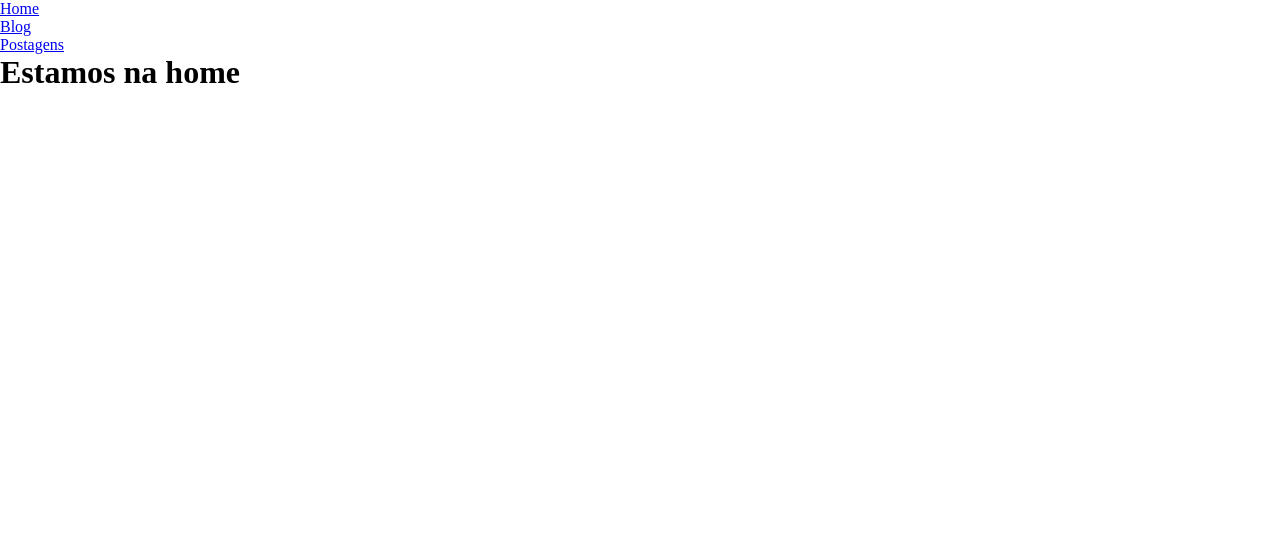
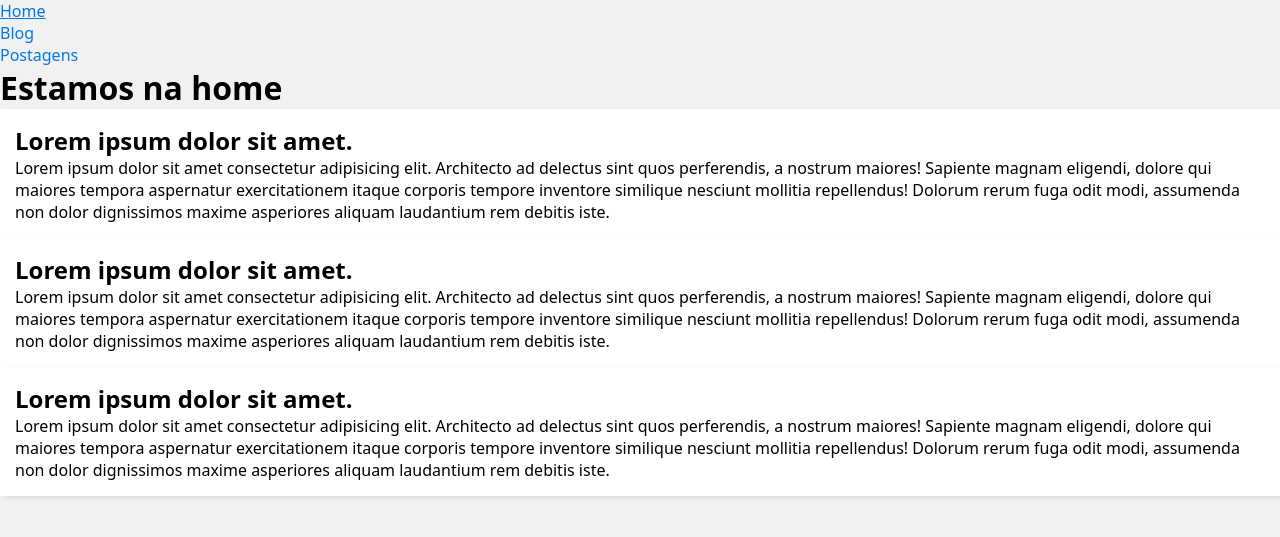
Before and after one commit to Alexandre-Gama/learning-django, a Django app: page / in a window 1280 px wide. Shown: the top 537 px of the page. Run offline with Django 5.2, Linux system fonts and the light colour scheme.

Commit message:
Criando o partial postblock.html e usando include

```diff
--- a/base/global/base.html
+++ b/base/global/base.html
@@ -1,6 +1,12 @@
 {% include "global/partials/head.html" %}
 {% include "global/partials/menu.html" %}
 
-    <h1>{% block texto %}{% endblock texto %}</h1>
-  </body>
+
+<h1>{% block texto %}{% endblock texto %}</h1>
+
+<main class="posts">
+{% include "global/partials/postblock.html" %}
+</main>
+
+</body>
 </html>
--- /dev/null
+++ b/base/global/partials/postblock.html
@@ -0,0 +1,32 @@
+<article class="post">
+    <header>
+      <h2 class="post__title">
+        Lorem ipsum dolor sit amet.
+      </h2>
+    </header>
+    <div class="post__body">
+      Lorem ipsum dolor sit amet consectetur adipisicing elit. Architecto ad delectus sint quos perferendis, a nostrum maiores! Sapiente magnam eligendi, dolore qui maiores tempora aspernatur exercitationem itaque corporis tempore inventore similique nesciunt mollitia repellendus! Dolorum rerum fuga odit modi, assumenda non dolor dignissimos maxime asperiores aliquam laudantium rem debitis iste.
+    </div>
+</article>
+
+<article class="post">
+    <header>
+      <h2 class="post__title">
+        Lorem ipsum dolor sit amet.
+      </h2>
+    </header>
+    <div class="post__body">
+      Lorem ipsum dolor sit amet consectetur adipisicing elit. Architecto ad delectus sint quos perferendis, a nostrum maiores! Sapiente magnam eligendi, dolore qui maiores tempora aspernatur exercitationem itaque corporis tempore inventore similique nesciunt mollitia repellendus! Dolorum rerum fuga odit modi, assumenda non dolor dignissimos maxime asperiores aliquam laudantium rem debitis iste.
+    </div>
+</article>
+
+<article class="post">
+    <header>
+      <h2 class="post__title">
+        Lorem ipsum dolor sit amet.
+      </h2>
+    </header>
+    <div class="post__body">
+      Lorem ipsum dolor sit amet consectetur adipisicing elit. Architecto ad delectus sint quos perferendis, a nostrum maiores! Sapiente magnam eligendi, dolore qui maiores tempora aspernatur exercitationem itaque corporis tempore inventore similique nesciunt mollitia repellendus! Dolorum rerum fuga odit modi, assumenda non dolor dignissimos maxime asperiores aliquam laudantium rem debitis iste.
+    </div>
+</article>
--- a/base/static/global/css/style.css
+++ b/base/static/global/css/style.css
@@ -1,5 +1,62 @@
-* {
-    margin: 0;
-    padding: 0;
-    box-sizing: border-box;
+/* Reset */
+*,
+*:after,
+*:before {
+  margin: 0;
+  padding: 0;
+  box-sizing: border-box;
 }
+
+a {
+  color: #0078e8;
+  text-decoration: none;
+}
+
+a:hover {
+  text-decoration: underline;
+}
+
+html {
+  font-size: 62.5%;
+}
+
+body {
+  font-size: 1.6rem;
+  background: #f1f1f1;
+  font-family: system-ui, -apple-system, BlinkMacSystemFont, 'Segoe UI', Roboto,
+    Oxygen, Ubuntu, Cantarell, 'Open Sans', 'Helvetica Neue', sans-serif;
+}
+
+.content {
+  display: grid;
+  gap: 1.5rem;
+  padding: 1.5rem;
+}
+
+.post {
+  background: #fff;
+  padding: 1.5rem;
+  box-shadow: 5px 2px 5px rgba(0, 0, 0, 10%);
+}
+
+.menu {
+  background: #000;
+  padding: 0 1.5rem;
+}
+
+.menu__links {
+  list-style: none;
+  display: flex;
+}
+
+.menu__links a {
+  display: block;
+  color: #fff;
+  padding: 1.5rem;
+}
+
+@media (min-width: 600px) {
+  .content:not(:has(.single-post)) {
+    grid-template-columns: repeat(auto-fill, minmax(32rem, 1fr));
+  }
+}
```
